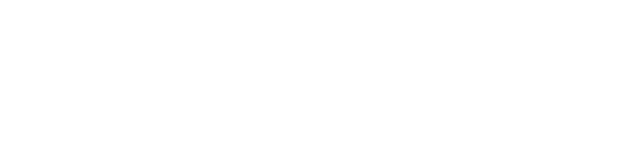
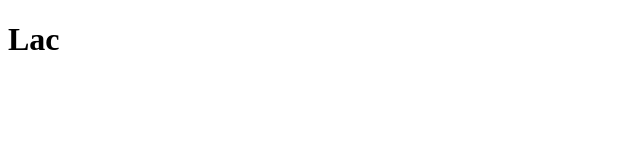
Before and after one commit to Xylomir/sharezza, a plain HTML site: page index.html in a window 1280 px wide. Shown: the full height of the page, 0-640 px from the left. Drawn offline with Linux system fonts and the light colour scheme.

Commit message:
Update index.html
h1 Lac add

```diff
--- a/index.html
+++ b/index.html
@@ -5,6 +5,6 @@
     <title>nenuphar</title>
   </head>
   <body>
-
-  </body>
+    <h1>Lac</h1>
+   </body>
 </html>
```
